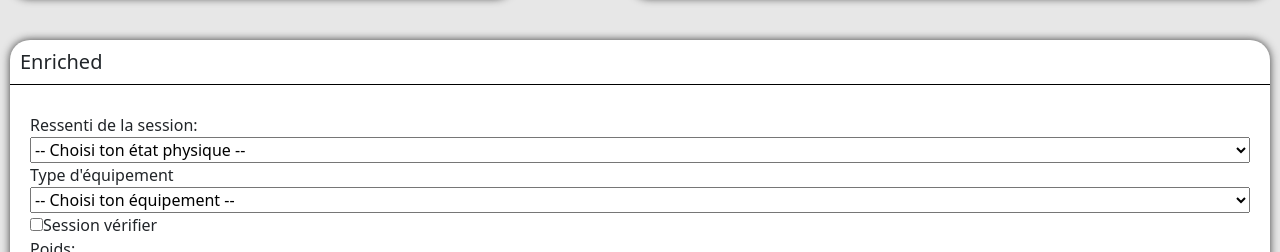
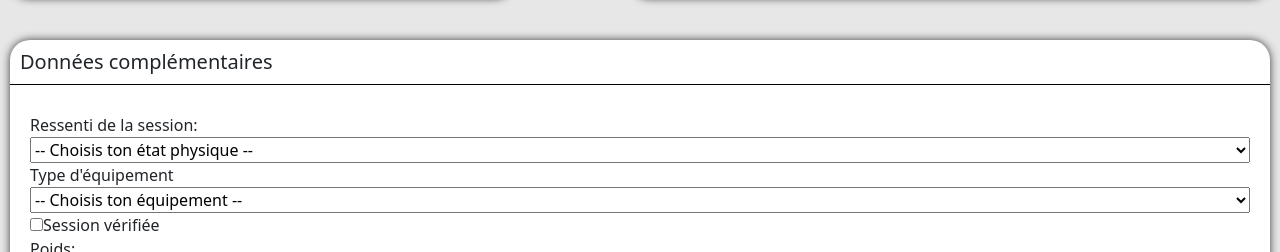
Before and after one commit to MarcLin750/appSportPredict, a React (Create React App) app: page / in a window 1280 px wide. Shown: the part 700-952 px from the top of the page. Built offline with nearby package versions, Linux system fonts and the light colour scheme; no server answers.

Commit message:
refactor strings

```diff
--- a/src/components/entrainements.tsx
+++ b/src/components/entrainements.tsx
@@ -241,25 +241,25 @@ const Entrainements: FunctionComponent = () => {
             {/* <EtatPhysique /> */}
 
             <div className="formEnriched">
-                <h3 className="title-form-enriched">Enriched</h3>
+                <h3 className="title-form-enriched">Données complémentaires</h3>
                 <form action="">
                     <label htmlFor="">Ressenti de la session: </label>
                     <select name="" id="">
-                        <option value="">-- Choisi ton état physique --</option>
-                        <option value="TresFatiguer">Très Fatiguer</option>
-                        <option value="Fatiguer">Fatiguer</option>
+                        <option value="">-- Choisis ton état physique --</option>
+                        <option value="TresFatiguer">Très Fatigué</option>
+                        <option value="Fatiguer">Fatigué</option>
                         <option value="EnForme">En forme</option>
                         <option value="Super">Super</option>
                     </select>
                     <label htmlFor="">Type d'équipement</label>
                     <select name="" id="">
-                        <option value="">-- Choisi ton équipement --</option>
-                        <option value="ChaussureNormal">Chaussure normal</option>
-                        <option value="ChausureSpécial">Chaussure spécial</option>
+                        <option value="">-- Choisis ton équipement --</option>
+                        <option value="ChaussureNormal">Chaussures normales</option>
+                        <option value="ChausureSpécial">Chaussures spéciales</option>
                     </select>
                     <div>
                         <input type="checkbox" id="verified" />
-                        <label htmlFor="verified">Session vérifier</label>
+                        <label htmlFor="verified">Session vérifiée</label>
                     </div>
                     <label htmlFor="">Poids: </label>
                     <input type="number" value="70" />
```
